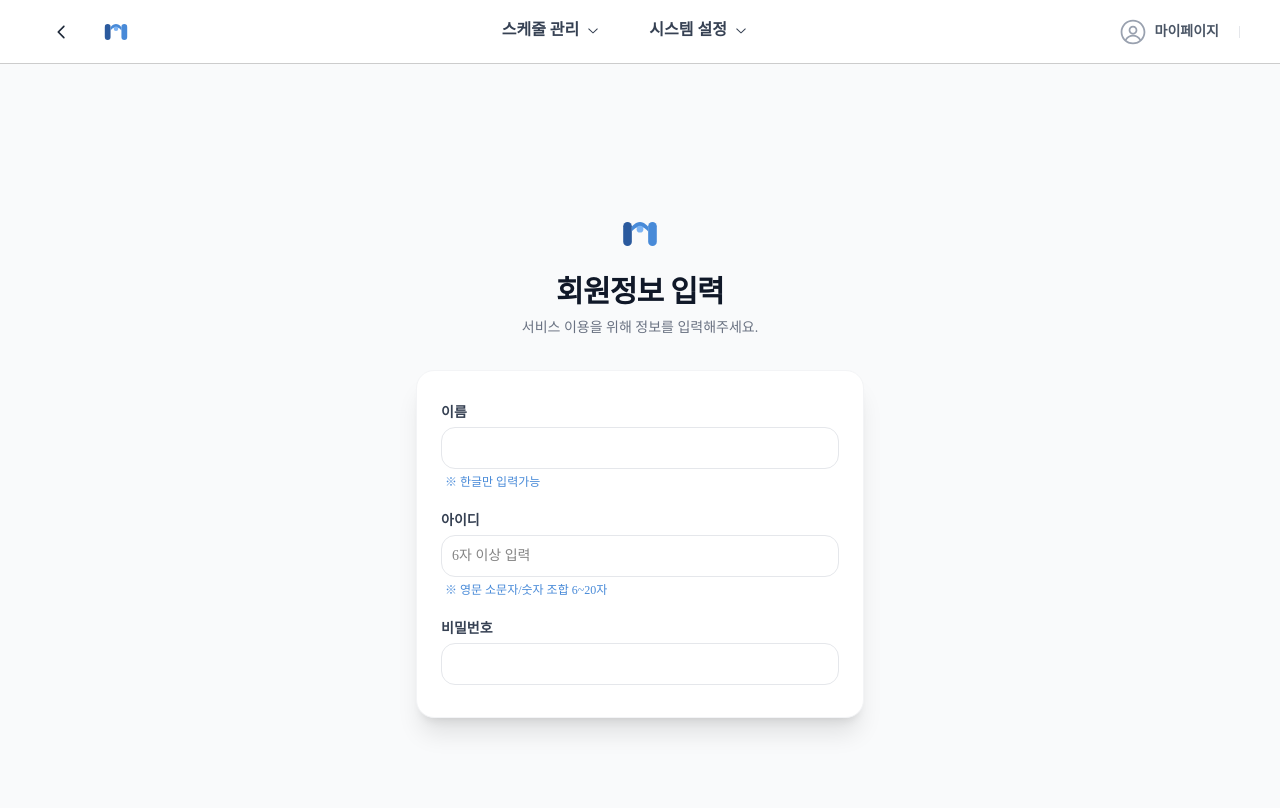
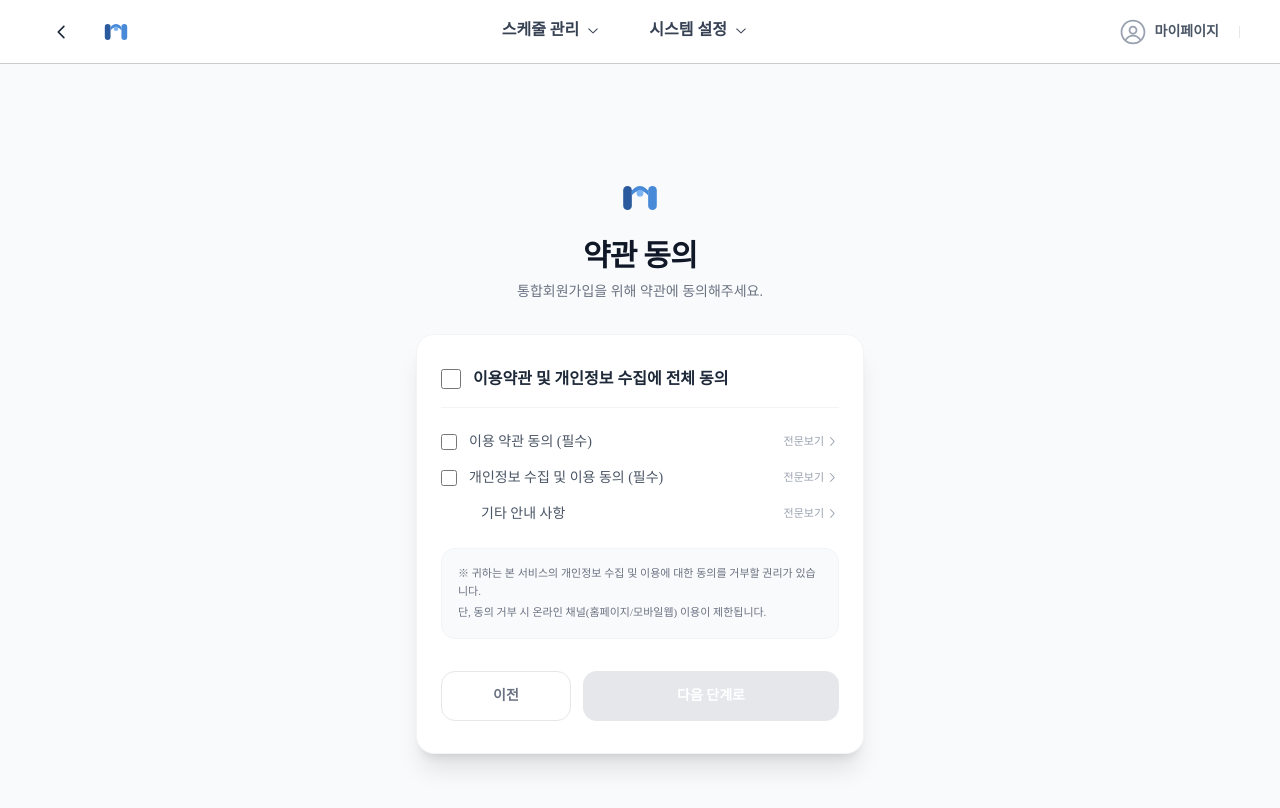
Before and after one commit to mEeeesl/mes_front, a Next.js app: page /signup in a window 1280 px wide. Shown: the top 808 px of the page. Built offline with nearby package versions, Linux system fonts and the light colour scheme; no server answers.

Commit message:
카카오 로그인 수정

```diff
--- a/src/app/(auth)/signup/page.tsx
+++ b/src/app/(auth)/signup/page.tsx
@@ -10,7 +10,8 @@ import {
   EnvelopeClosedIcon,
   MobileIcon,
   CalendarIcon,
-  CheckCircledIcon
+  CheckCircledIcon,
+  ChevronRightIcon
 } from '@radix-ui/react-icons';
 import Script from 'next/script';
 
@@ -20,15 +21,35 @@ declare global {
   }
 }
 
+// --- 약관 데이터 ---
+const TERMS_DATA = {
+  terms: {
+    title: "이용약관 전문",
+    content: `제1조 (목적)\n본 약관은 회사가 운영하는 온라인 채널(홈페이지 및 모바일 앱)에서 제공하는 제반 서비스의 이용과 관련하여 회사와 이용자의 권리, 의무 및 책임사항을 규정함을 목적으로 합니다.\n\n제2조 (용어의 정의)\n1. "서비스"라 함은 접속 가능한 단말기의 종류와 상관없이 이용할 수 있는 회사의 서비스를 의미합니다.\n2. "회원"이라 함은 회사의 서비스에 접속하여 본 약관에 따라 회사와 이용계약을 체결하고 이용자 아이디를 부여받은 자를 말합니다.\n\n제3조 (약관의 효력 및 변경)\n본 약관은 서비스를 이용하고자 하는 모든 회원에 대하여 그 효력을 발생하며, 회사는 관련 법령을 위배하지 않는 범위에서 본 약관을 개정할 수 있습니다.`
+  },
+  privacy: {
+    title: "개인정보 수집 및 이용 동의 전문",
+    content: `회사는 통합회원가입 서비스 제공을 위해 아래와 같이 귀하의 개인정보를 수집·이용합니다.\n\n1. 수집 및 이용 목적\n- 회원 가입 의사 확인, 회원제 서비스 제공에 따른 본인 식별·인증, 회원자격 유지·관리\n- 서비스 부정 이용 방지, 각종 고지·통지, 고충 처리\n\n2. 수집하는 개인정보 항목\n- 필수항목: 성명, 생년월일, 성별, 아이디, 비밀번호, 휴대전화번호, 이메일 주소, CI/DI(본인확인정보)\n\n3. 개인정보의 보유 및 이용 기간\n- 회원 탈퇴 시까지 (단, 관계 법령에 따라 보존할 필요가 있는 경우 해당 기간까지 보존)`
+  },
+  guide: {
+    title: "기타 안내 사항",
+    content: `개인정보 보호법 제15조 및 제17조 등 관련 법령의 근거가 있는 경우, 정보주체의 동의 없이 개인정보를 수집·이용하거나 제3자에게 제공할 수 있습니다.\n\n[개인정보 수집 및 이용 안내]\n1. 수집 목적: 회원가입 및 근태 관리(출근 관리) 연동\n2. 수집 항목: 성명, 생년월일, 휴대전화번호, 이메일\n3. 이용 기간: 고용계약 종료 시 또는 법정 보유 기간(5년) 경과 시까지\n4. 수집 근거: 근로기준법 및 관련 인사 관리 규정`
+  }
+};
+
 export default function SignUpPage() {
   const router = useRouter();
   const showAlert = useModalStore((state) => state.showAlert);
 
-  // 1. 상태 선언
+  // --- [추가] 약관 동의 관련 상태 ---
+  const [isAgreed, setIsAgreed] = useState(false);
+  const [checks, setChecks] = useState({ terms: false, privacy: false });
+  const [modalContent, setModalContent] = useState<{ title: string; content: string } | null>(null);
+
+  // --- 기존 상태 선언 ---
   const [isMounted, setIsMounted] = useState(false);
   const [step, setStep] = useState(1);
   const [isVerified, setIsVerified] = useState(false);
-  //const [isCheckingId, setIsCheckingId] = useState(false);
   const [formData, setFormData] = useState({
     userNm: '',
     userId: '',
@@ -37,23 +58,25 @@ export default function SignUpPage() {
     birthDate: '',
     email: '',
   });
-  const { checkId, isChecking, signup, isSigning } = useSignup(); // Hook
+  const { checkId, isChecking, signup, isSigning } = useSignup();
 
   // 2. 마운트 시점에 스토리지 데이터 로드 및 하이드레이션 준비
   useEffect(() => {
-    setIsMounted(true); // [핵심] 이제 브라우저 환경임을 확정함
+    setIsMounted(true);
 
     // 기존 입력값 복원
     const savedData = sessionStorage.getItem('temp_signup_data');
     if (savedData) {
       setFormData(JSON.parse(savedData));
+      setIsAgreed(true); // 데이터가 있으면 약관은 통과한 것으로 간주
     }
 
     // 카카오 인증 여부 확인 및 자동 스텝 이동
     const authCode = sessionStorage.getItem('kakao_auth_code');
     if (authCode) {
       setIsVerified(true);
-      setStep(2); // 인증 완료 상태라면 바로 Step 2로
+      setStep(2);
+      setIsAgreed(true);
     }
 
     // 다른 탭/창에서 세션 변경 시 실시간 반영
@@ -62,6 +85,7 @@ export default function SignUpPage() {
       if (auth) {
         setIsVerified(true);
         setStep(2);
+        setIsAgreed(true);
       }
     };
     window.addEventListener('storage', handleStorageChange);
@@ -72,28 +96,17 @@ export default function SignUpPage() {
   const handleChange = (e: React.FormEvent<HTMLInputElement>) => {
     const { name, value } = e.currentTarget; // [수정] e.target 대신 e.currentTarget 사용
     let newValue = value;
-
-    if (name === 'userNm') {
-      newValue = value.replace(/[^ㄱ-ㅎㅏ-ㅣ가-힣]/g, '');
-    }
-    else if (name === 'userId') {
-      newValue = value.toLowerCase().replace(/[^a-z0-9]/g, '');
-    }
-    else if (name === 'userPw') {
-      newValue = value.replace(/[^a-z0-9!@#$%^&*()]/g, '');
-    }
+    if (name === 'userNm') newValue = value.replace(/[^ㄱ-ㅎㅏ-ㅣ가-힣]/g, '');
+    else if (name === 'userId') newValue = value.toLowerCase().replace(/[^a-z0-9]/g, '');
+    else if (name === 'userPw') newValue = value.replace(/[^a-z0-9!@#$%^&*()]/g, '');
     else if (name === 'telNo') {
       let onlyNums = value.replace(/[^0-9]/g, '');
       if (!onlyNums.startsWith('010')) onlyNums = '010';
-
       if (onlyNums.length <= 3) newValue = onlyNums;
       else if (onlyNums.length <= 7) newValue = `${onlyNums.slice(0, 3)}-${onlyNums.slice(3)}`;
       else newValue = `${onlyNums.slice(0, 3)}-${onlyNums.slice(3, 7)}-${onlyNums.slice(7, 11)}`;
     }
-    else if (name === 'birthDate') {
-      newValue = value.replace(/[^0-9]/g, '').slice(0, 8);
-    }
-
+    else if (name === 'birthDate') newValue = value.replace(/[^0-9]/g, '').slice(0, 8);
     setFormData(prev => ({ ...prev, [name]: newValue }));
   };
 
@@ -111,37 +124,25 @@ export default function SignUpPage() {
     if (!emailRegex.test(formData.email)) return showAlert("올바른 이메일 형식이 아닙니다.");
 
     // 아이디 중복체크
-    try{
+    try {
       const res = await checkId(formData.userId);
-      console.log(res);
-
-      if(res.cd === '0000') {
-        setStep(2);
-      } else {
-        showAlert(res.msg || "이미 사용중인 아이디입니다.");
-      }
+      if(res.cd === '0000') setStep(2);
+      else showAlert(res.msg || "이미 사용중인 아이디입니다.");
     } catch(error) {
       // 훅 error 실행 후 이곳 실행
     }
-
-    //setStep(2);
   };
 
   // 5. 카카오 SDK 초기화
   const initKakao = useCallback(() => {
     if (window.Kakao && !window.Kakao.isInitialized()) {
       window.Kakao.init(process.env.NEXT_PUBLIC_KAKAO_JS_KEY);
-      console.log('Kakao SDK 초기화 완료');
     }
   }, []);
 
   const handleKakaoVerify = () => {
     if (isVerified) return;
-    if (!window.Kakao || !window.Kakao.isInitialized()) {
-      return showAlert('카카오 SDK가 준비되지 않았습니다. 잠시 후 다시 시도해주세요.');
-    }
-
-    // [중요] 떠나기 전 현재 데이터 세션에 백업
+    if (!window.Kakao || !window.Kakao.isInitialized()) return showAlert('카카오 SDK가 준비되지 않았습니다.');
     sessionStorage.setItem('temp_signup_data', JSON.stringify(formData));
 
     window.Kakao.Auth.authorize({
@@ -153,18 +154,7 @@ export default function SignUpPage() {
 
   const handleSubmit = async () => {
     const authCode = sessionStorage.getItem('kakao_auth_code');
-    const finalPayload = { ...formData, kakaoCode: authCode };
-
-    console.log("최종 전송 데이터:", finalPayload);
-
-    //임시임시!!! 테스트용
-    //sessionStorage.clear(); // [중요] 가입 완료 후 스토리지 정리
-
-    // TanStack Query 실행
-    //mutate(finalPayload);
-    signup(finalPayload);
-    // 여기서 API 호출 후 성공 시 세션초기화 + 로그인페이지 이동
-
+    signup({ ...formData, kakaoCode: authCode });
   };
 
   // [중요] 하이드레이션 불일치 방지 (반드시 모든 Hook 호출 뒤에 위치)
@@ -172,140 +162,168 @@ export default function SignUpPage() {
 
   return (
     <>
-      <Script
-        src="https://t1.kakaocdn.net/kakao_js_sdk/2.7.0/kakao.min.js"
-        onLoad={initKakao}
-        strategy="afterInteractive"
-      />
+      <Script src="https://t1.kakaocdn.net/kakao_js_sdk/2.7.0/kakao.min.js" onLoad={initKakao} strategy="afterInteractive" />
 
-      <div className="min-h-screen bg-gray-50 flex flex-col justify-center py-12 px-6">
-        {/* ... (상단 로고/제목 생략 - 기존 코드 유지) ... */}
+      <div className="min-h-screen bg-gray-50 flex flex-col justify-center py-12 px-6 font-sans">
+
+        {/* 상단 헤더 영역 */}
         <div className="sm:mx-auto sm:w-full sm:max-w-md flex flex-col items-center">
           <Logo type="symbol" className="w-12 h-12 mb-4" />
           <h2 className="text-center text-3xl font-black text-gray-900 tracking-tight">
-            {step === 1 ? '회원정보 입력' : '본인 확인'}
+            {!isAgreed ? '약관 동의' : step === 1 ? '회원정보 입력' : '본인 확인'}
           </h2>
           <p className="mt-2 text-center text-sm text-gray-500">
-            서비스 이용을 위해 정보를 입력해주세요.
+            {!isAgreed ? '통합회원가입을 위해 약관에 동의해주세요.' : '서비스 이용을 위해 정보를 입력해주세요.'}
           </p>
         </div>
 
         <div className="mt-8 sm:mx-auto sm:w-full sm:max-w-md">
           <div className="bg-white py-8 px-6 shadow-xl rounded-2xl border border-gray-100">
 
-            {step === 1 ? (
-              <form className="space-y-5" onSubmit={handleNextStep}>
+            {/* --- CASE 0: 약관 동의 UI --- */}
+            {!isAgreed ? (
+              <div className="space-y-6 animate-in fade-in duration-500">
+                <div className="pb-4 border-b border-gray-100">
+                  <label className="flex items-center space-x-3 cursor-pointer group">
+                    <input
+                      type="checkbox"
+                      className="w-5 h-5 rounded-full border-gray-300 text-[#488ad8] focus:ring-[#488ad8]"
+                      checked={checks.terms && checks.privacy}
+                      onChange={(e) => setChecks({ terms: e.target.checked, privacy: e.target.checked })}
+                    />
+                    <span className="font-bold text-gray-800 group-hover:text-black transition-colors">이용약관 및 개인정보 수집에 전체 동의</span>
+                  </label>
+                </div>
+
+                <div className="space-y-4">
+                  {[
+                    { id: 'terms', label: '이용 약관 동의 (필수)', data: TERMS_DATA.terms },
+                    { id: 'privacy', label: '개인정보 수집 및 이용 동의 (필수)', data: TERMS_DATA.privacy },
+                    { id: 'guide', label: '기타 안내 사항', data: TERMS_DATA.guide, isOptional: true }
+                  ].map((item) => (
+                    <div key={item.id} className="flex items-center justify-between group">
+                      <label className="flex items-center space-x-3 cursor-pointer">
+                        {!item.isOptional ? (
+                          <input
+                            type="checkbox"
+                            className="w-4 h-4 rounded border-gray-300 text-[#488ad8] focus:ring-[#488ad8]"
+                            checked={checks[item.id as keyof typeof checks]}
+                            onChange={(e) => setChecks({...checks, [item.id]: e.target.checked})}
+                          />
+                        ) : <div className="w-4 ml-3" />}
+                        <span className="text-sm text-gray-600">{item.label}</span>
+                      </label>
+                      <button
+                        onClick={() => setModalContent(item.data)}
+                        className="flex items-center text-[11px] text-gray-400 hover:text-[#488ad8] transition-colors"
+                      >
+                        전문보기 <ChevronRightIcon />
+                      </button>
+                    </div>
+                  ))}
+                </div>
+
+                <div className="bg-gray-50 p-4 rounded-xl text-[11px] text-gray-500 leading-relaxed border border-gray-100">
+                  <p>※ 귀하는 본 서비스의 개인정보 수집 및 이용에 대한 동의를 거부할 권리가 있습니다.</p>
+                  <p className="mt-1">단, 동의 거부 시 온라인 채널(홈페이지/모바일웹) 이용이 제한됩니다.</p>
+                </div>
+
+                <div className="flex gap-3 pt-2">
+                  <button onClick={() => router.push('/login')} className="flex-1 py-3.5 border border-gray-200 rounded-xl text-sm font-bold text-gray-500 hover:bg-gray-50 transition-all">이전</button>
+                  <button
+                    disabled={!(checks.terms && checks.privacy)}
+                    onClick={() => setIsAgreed(true)}
+                    className="flex-[2] py-3.5 bg-[#488ad8] text-white rounded-xl text-sm font-bold shadow-lg shadow-blue-100 disabled:bg-gray-200 disabled:shadow-none transition-all active:scale-[0.98]"
+                  >
+                    다음 단계로
+                  </button>
+                </div>
+              </div>
+            ) : (
+              /* --- 기존 회원가입 로직 (Step 1 & 2) --- */
+              step === 1 ? (
+                <form className="space-y-5 animate-in fade-in duration-500" onSubmit={handleNextStep}>
                   {/* 이름 */}
                   <div>
-                  <label className="block text-sm font-bold text-gray-700">이름</label>
+                    <label className="block text-sm font-bold text-gray-700 ml-1">이름</label>
                     <input
-                    name="userNm"
-                    type="text"
-                    required
-                    value={formData.userNm}
-                    maxLength={5}
-                    className="mt-1 block w-full border-gray-200 border rounded-xl p-2.5 focus:ring-[#488ad8] focus:border-[#488ad8] text-sm"
-                    onInput={handleChange} // [수정] onChange 대신 onInput
+                      name="userNm" type="text" required value={formData.userNm} maxLength={5}
+                      className="mt-1.5 block w-full border-gray-200 border rounded-xl p-3 focus:ring-[#488ad8] focus:border-[#488ad8] text-sm transition-all"
+                      onInput={handleChange}
                     />
-                  <span className="block text-[12px] mt-1 ml-1 text-[#488ad8]">
-                    ※ 한글만 입력가능
-                  </span>
+                    <span className="block text-[11px] mt-1.5 ml-1 text-[#488ad8]">※ 한글만 입력가능</span>
                   </div>
 
                   {/* 아이디 */}
                   <div>
-                  <label className="block text-sm font-bold text-gray-700">아이디</label>
+                    <label className="block text-sm font-bold text-gray-700 ml-1">아이디</label>
                     <input
-                    name="userId"
-                    type="text"
-                    required
-                    value={formData.userId}
-                    placeholder="6자 이상 입력"
-                    className="mt-1 block w-full border-gray-200 border rounded-xl p-2.5 focus:ring-[#488ad8] focus:border-[#488ad8] text-sm"
+                      name="userId" type="text" required value={formData.userId} placeholder="6자 이상 입력"
+                      className="mt-1.5 block w-full border-gray-200 border rounded-xl p-3 focus:ring-[#488ad8] focus:border-[#488ad8] text-sm transition-all"
                       onInput={handleChange}
                     />
-                  <span className="block text-[12px] mt-1 ml-1 text-[#488ad8]">
-                    ※ 영문 소문자/숫자 조합 6~20자
-                  </span>
+                    <span className="block text-[11px] mt-1.5 ml-1 text-[#488ad8]">※ 영문 소문자/숫자 조합 6~20자</span>
                   </div>
 
                   {/* 비밀번호 */}
                   <div>
-                  <label className="block text-sm font-bold text-gray-700">비밀번호</label>
+                    <label className="block text-sm font-bold text-gray-700 ml-1">비밀번호</label>
                     <input
-                    name="userPw"
-                    type="password"
-                    required
-                    value={formData.userPw}
-                    maxLength={20}
-                    className="mt-1 block w-full border-gray-200 border rounded-xl p-2.5 focus:ring-[#488ad8] focus:border-[#488ad8] text-sm"
+                      name="userPw" type="password" required value={formData.userPw} maxLength={20}
+                      className="mt-1.5 block w-full border-gray-200 border rounded-xl p-3 focus:ring-[#488ad8] focus:border-[#488ad8] text-sm transition-all"
                       onInput={handleChange}
                     />
                   </div>
 
-                {/* 조건부 노출 영역 */}
                   {formData.userNm && formData.userId.length >= 6 && formData.userPw.length >= 9 && (
                     <div className="space-y-5 animate-in fade-in slide-in-from-top-2 duration-500">
                       <div>
-                      <label className="block text-sm font-bold text-gray-700">전화번호</label>
-                      <div className="mt-1 relative">
-                        <MobileIcon className="absolute left-3 top-3 text-gray-400" />
+                        <label className="block text-sm font-bold text-gray-700 ml-1">전화번호</label>
+                        <div className="mt-1.5 relative">
+                          <MobileIcon className="absolute left-4 top-3.5 text-gray-400" />
                           <input
-                          name="telNo"
-                          type="tel"
-                          value={formData.telNo}
-                          maxLength={13}
-                          className="pl-10 block w-full border-gray-200 border rounded-xl p-2.5 focus:ring-[#488ad8] focus:border-[#488ad8] text-sm"
+                            name="telNo" type="tel" value={formData.telNo} maxLength={13}
+                            className="pl-11 block w-full border-gray-200 border rounded-xl p-3 focus:ring-[#488ad8] focus:border-[#488ad8] text-sm transition-all"
                             onInput={handleChange}
                           />
                         </div>
                       </div>
 
                       <div>
-                      <label className="block text-sm font-bold text-gray-700">생년월일</label>
-                      <div className="mt-1 relative">
-                        <CalendarIcon className="absolute left-3 top-3 text-gray-400" />
+                        <label className="block text-sm font-bold text-gray-700 ml-1">생년월일</label>
+                        <div className="mt-1.5 relative">
+                          <CalendarIcon className="absolute left-4 top-3.5 text-gray-400" />
                           <input
-                          name="birthDate"
-                          type="text"
-                          value={formData.birthDate}
-                          placeholder="19940101"
-                          maxLength={8}
-                          className="pl-10 block w-full border-gray-200 border rounded-xl p-2.5 focus:ring-[#488ad8] focus:border-[#488ad8] text-sm"
+                            name="birthDate" type="text" value={formData.birthDate} placeholder="19940101" maxLength={8}
+                            className="pl-11 block w-full border-gray-200 border rounded-xl p-3 focus:ring-[#488ad8] focus:border-[#488ad8] text-sm transition-all"
                             onInput={handleChange}
                           />
                         </div>
                       </div>
 
                       <div>
-                      <label className="block text-sm font-bold text-gray-700">이메일</label>
-                      <div className="mt-1 relative">
-                        <EnvelopeClosedIcon className="absolute left-3 top-3 text-gray-400" />
+                        <label className="block text-sm font-bold text-gray-700 ml-1">이메일</label>
+                        <div className="mt-1.5 relative">
+                          <EnvelopeClosedIcon className="absolute left-4 top-3.5 text-gray-400" />
                           <input
-                          name="email"
-                          type="email"
-                          value={formData.email}
-                          placeholder="example@erp.com"
-                          className="pl-10 block w-full border-gray-200 border rounded-xl p-2.5 focus:ring-[#488ad8] focus:border-[#488ad8] text-sm"
+                            name="email" type="email" value={formData.email} placeholder="example@erp.com"
+                            className="pl-11 block w-full border-gray-200 border rounded-xl p-3 focus:ring-[#488ad8] focus:border-[#488ad8] text-sm transition-all"
                             onChange={handleChange}
                           />
                         </div>
                       </div>
 
                       <button type="submit"
-                      className="w-full flex justify-center py-3 px-4 border border-transparent rounded-xl shadow-sm text-sm font-bold text-white bg-[#488ad8] hover:bg-[#3a72b5] transition-all active:scale-[0.98]">
+                        className="w-full flex justify-center py-4 px-4 border border-transparent rounded-xl shadow-lg text-sm font-bold text-white bg-[#488ad8] hover:bg-[#3a72b5] transition-all active:scale-[0.98]">
                         {isChecking ? '중복 확인 중...' : '다음 단계로 (본인인증)'}
                       </button>
                     </div>
                   )}
                 </form>
               ) : (
-              /* --- STEP 2: 본인 확인 --- */
-              <div className="text-center space-y-6 py-4">
-
-
+                <div className="text-center space-y-6 py-4 animate-in fade-in duration-500">
                   {!isVerified ? (
-                  <div className="space-y-4 animate-in fade-in duration-500">
+                    <div className="space-y-4">
                       <div className="flex justify-center">
                         <div className="w-16 h-16 bg-yellow-100 rounded-full flex items-center justify-center">
                           <Image src="/images/kakao/kakaotalk_sharing_btn_small.png" alt="K" width={35} height={35} priority />
@@ -332,26 +350,38 @@ export default function SignUpPage() {
                       </div>
                       <button
                         onClick={handleSubmit}
-                      disabled={isSigning} // 통신 중일 때 버튼 비활성화
-                      //className="w-full py-4 rounded-2xl font-black shadow-lg bg-[#488ad8] text-white hover:bg-[#3a72b5] active:scale-95"
+                        disabled={isSigning}
                         className="w-full py-4 rounded-2xl font-black shadow-lg bg-[#488ad8] text-white hover:bg-[#3a72b5] active:scale-95 flex items-center justify-center disabled:bg-gray-400 disabled:cursor-not-allowed"
                       >
-                      {isSigning ? (
-                          <span className="flex items-center gap-2">
-                            처리 중...
-                          </span>
-                        ) : '회원가입 완료하기'
-                      }
+                        {isSigning ? '처리 중...' : '회원가입 완료하기'}
                       </button>
-                    {/* [보안] 인증코드는 살짝만 보여주거나 마스킹 처리 */}
                       <p className="text-[10px] text-gray-300">Auth ID: {sessionStorage.getItem('kakao_auth_code')?.substring(0, 8)}***</p>
                     </div>
                   )}
                 </div>
+              )
             )}
           </div>
         </div>
       </div>
+
+      {/* --- 모달 UI --- */}
+      {modalContent && (
+        <div className="fixed inset-0 bg-black/60 backdrop-blur-sm flex items-center justify-center p-5 z-[9999] animate-in fade-in duration-200">
+          <div className="bg-white rounded-2xl max-w-lg w-full max-h-[70vh] overflow-hidden flex flex-col shadow-2xl">
+            <div className="p-5 border-b border-gray-100 font-bold text-lg text-gray-800">{modalContent.title}</div>
+            <div className="p-6 overflow-y-auto text-[13px] text-gray-600 whitespace-pre-wrap leading-6 bg-gray-50/50">
+              {modalContent.content}
+            </div>
+            <div className="p-4 border-t border-gray-100 flex justify-end bg-white">
+              <button
+                className="px-8 py-2.5 bg-gray-900 text-white text-sm font-bold rounded-xl hover:bg-black transition-colors"
+                onClick={() => setModalContent(null)}
+              >확인</button>
+            </div>
+          </div>
+        </div>
+      )}
     </>
   );
 }
```
Also changed, not shown: src/hooks/login/useAuth.ts (+6 -2 lines), src/lib/axios.ts (+7 -1 lines), src/services/auth/authService.ts (+7 -2 lines). Lines whose indentation alone changed are shown as unchanged.
